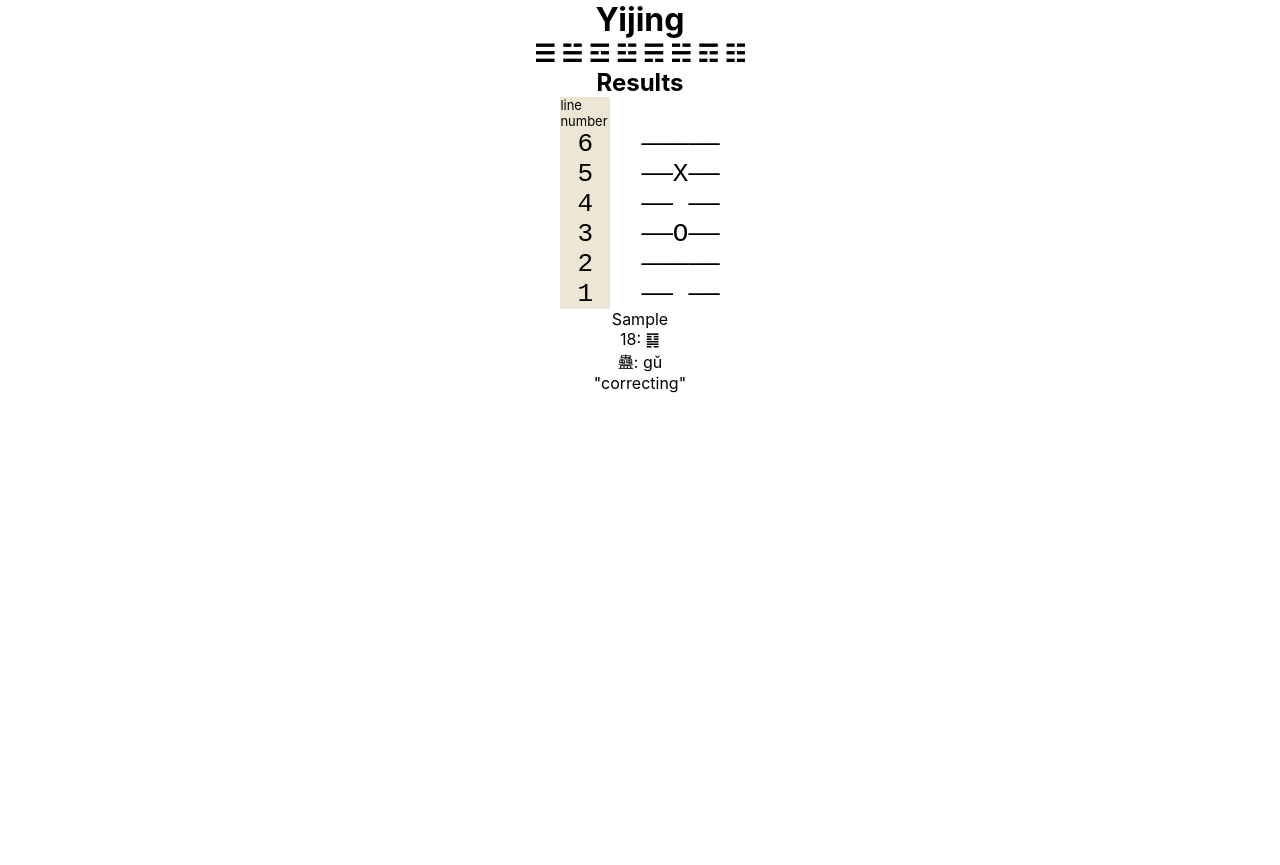
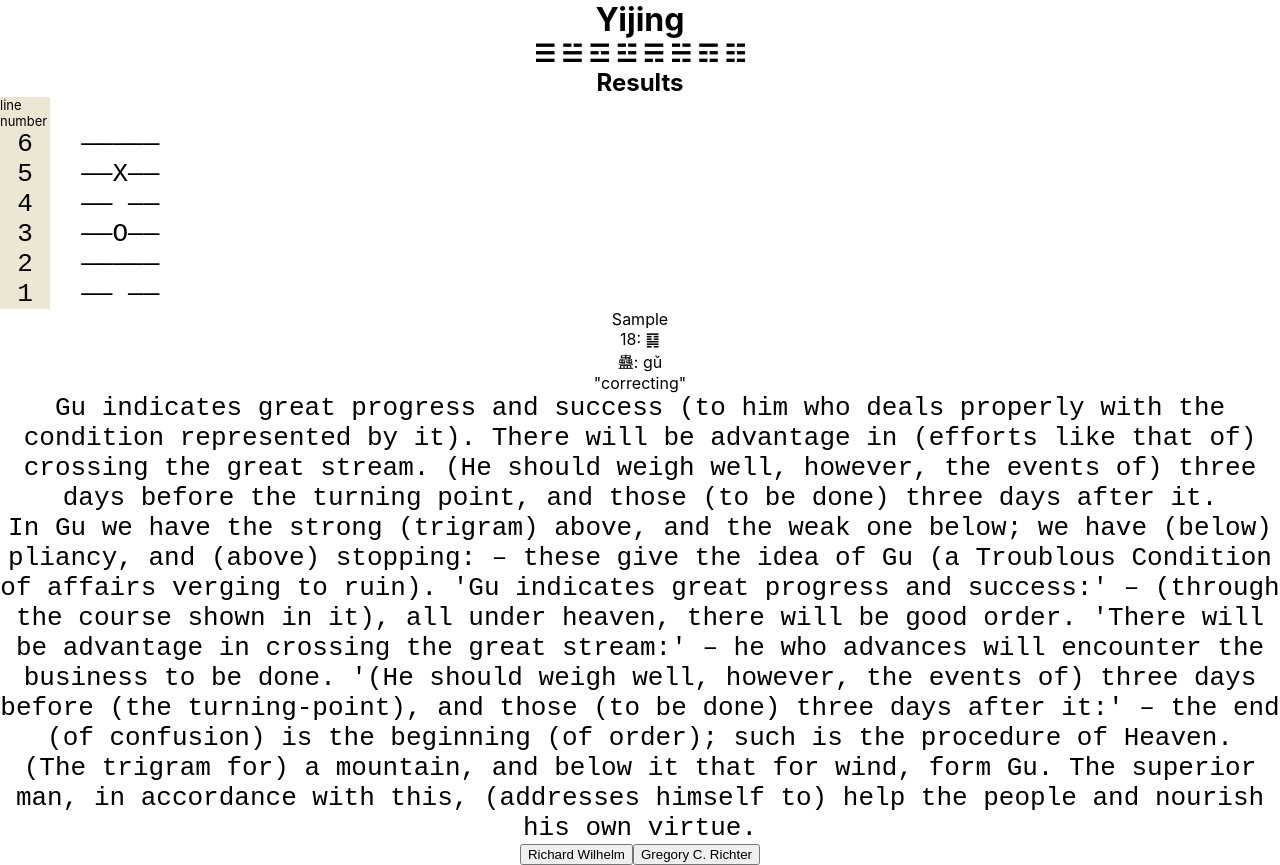
Before and after one commit to jkranak/solo-iching, a React (Create React App) app in the folder client/: page / in a window 1280 px wide. Both pictures are taken after typing "Sample" into the empty fields and a click on the button "Yarrow-Stalk Method". Before the commit the page ends 800 px from the top, so only its background shows below. Built offline with nearby package versions, Linux system fonts and the light colour scheme.

Commit message:
feature: add main translation section and switch translation buttons

```diff
--- a/client/src/components/question.js
+++ b/client/src/components/question.js
@@ -12,16 +12,9 @@ function Question() {
     setQuestion(event.target.value);
   };
 
-  function yarrowSubmit (event) {
+  function handleSubmit (event) {
     event.preventDefault();
-    const divResult = divination('yarrow');
-    setResult(divResult);
-    setIsAsked(true);
-  }
-
-  function coinSubmit (event) {
-    event.preventDefault();
-    const divResult = divination('coin');
+    const divResult = divination(event.target.id);
     setResult(divResult);
     setIsAsked(true);
   }
@@ -34,8 +27,8 @@ function Question() {
       <form>
         <input type="text" name="question" onChange={handleChange} placeholder="Enter your question..." />
         <div>
-          <button onClick={yarrowSubmit}>Yarrow-Stalk Method</button>
-          <button onClick={coinSubmit}>Coin Method</button>
+          <button id="yarrow" onClick={handleSubmit}>Yarrow-Stalk Method</button>
+          <button id="coin" onClick={handleSubmit}>Coin Method</button>
         </div>
       </form>
       </>}
--- a/client/src/components/result.js
+++ b/client/src/components/result.js
@@ -1,10 +1,10 @@
-// import { useState } from 'react';
 import hexdict from '../hexdata/hexdict.json'
 import './result.css';
+import Translation from './translation';
 
 function Result({question, result}) {
+
   const result1 = result[1][0];
-  console.log(result)
 
   function lineRender (num) {
     if (num === 7) return '—————';
@@ -23,7 +23,7 @@ function Result({question, result}) {
         </div>
         <p id="hexagram">
           {result[0].map((el, index) => (
-          <li key={index}><span id="linenums">{6 - index}</span>&nbsp;&nbsp;<div>{lineRender(el)}</div></li>
+          <li key={index}><span id="linenums">{6 - index}</span>&nbsp;&nbsp;<span>{lineRender(el)}</span></li>
         ))}
         </p>
       </div>
@@ -31,7 +31,7 @@ function Result({question, result}) {
       <p>{result1}: <span dangerouslySetInnerHTML={{ __html: hexdict[result1]["hexagram"]}}></span></p>
       <p><span dangerouslySetInnerHTML={{ __html: hexdict[result1]["chinese"]}}></span>: <span>{hexdict[result1]["pinyin"]}</span></p>
       <p>"{hexdict[result1]["english"]}"</p>
-
+      <Translation result={result}/>
     </div>
   );
 }
--- /dev/null
+++ b/client/src/components/translation.js
@@ -0,0 +1,43 @@
+import { useState } from 'react';
+import legge from '../translations/legge.json';
+import richter from '../translations/richter.json';
+import wilhelm from '../translations/wilhelm.json'
+
+function Translation({result}) {
+  const [translation, setTranslation] = useState('legge');
+
+  function handleClick (event) {
+    event.preventDefault();
+    setTranslation(event.target.id);
+  }
+
+  console.log(result)
+
+  return (
+    <div>
+      {translation === 'legge' ?
+      <div>{legge[result[1][0]].main.map((el, index) => (
+          <li key={index}>{el}</li>
+        ))}
+      </div>: translation === 'richter' ?
+      <div>{richter[result[1][0]].main.map((el, index) => (
+        <li key={index}>{el}</li>
+      ))}</div> :
+      <><p>judgment</p>
+      <div>{wilhelm[result[1][0]].judgment.map((el, index) => (
+        <li key={index}>{el}</li>
+      ))}</div>
+      <p>image</p>
+      <div>{wilhelm[result[1][0]].image.map((el, index) => (
+        <li key={index}>{el}</li>
+      ))}</div></>}
+      <div>
+        {translation !== 'legge' ? <button id="legge" onClick={handleClick}>James Legge</button> : <></>}
+        {translation !== 'wilhelm' ? <button id="wilhelm" onClick={handleClick}>Richard Wilhelm</button> : <></>}
+        {translation !== 'richter' ? <button id="richter" onClick={handleClick}>Gregory C. Richter</button> : <></>}
+      </div>
+    </div>
+  );
+}
+
+export default Translation;
--- a/client/src/services/divination.js
+++ b/client/src/services/divination.js
@@ -42,20 +42,20 @@ function hexagram (method) {
       if (divination[i] === 6) {
         divination1 += '8';
         divinationChange += '7';
-        lines.push(6 - i);
+        lines.push(i + 1);
       }
       else if (divination[i] === 9) {
         divination1 += '7';
         divinationChange += '8';
-        lines.push(6 - i);
+        lines.push(i + 1);
       } else {
         divination1 += divination[i].toString();
         divinationChange += divination[i].toString();
       }
     }
-    return [divination.reverse(), [hexNumber[divination1], hexNumber[divinationChange]], lines];
+    return [divination.reverse(), [hexNumber[divination1], hexNumber[divinationChange]], lines, method];
   }
-  return [divination.reverse(), [hexNumber[divination.join('')]]];
+  return [divination.reverse(), [hexNumber[divination.join('')]], [], method];
 }
 
 export default hexagram;
--- a/client/src/translations/richter.json
+++ b/client/src/translations/richter.json
@@ -91,10 +91,10 @@
     "main": [
       "Ignorance.",
       "Let a sacrifice be conducted.",
-      "It was not i who sought the ignorant child.",
+      "It was not I who sought the ignorant child.",
       "It was the ignorant child who sought me.",
-      "When the divination was first conducted, i spoke. To ask twice and thrice shows disrespect.",
-      "When there is disrespect, i do not reveal a favorable omen."
+      "When the divination was first conducted, I spoke. To ask twice and thrice shows disrespect.",
+      "When there is disrespect, I do not reveal a favorable omen."
     ],
     "1": [
       "Ignorance is exposed.",
```
Also changed, not shown: client/src/translations/wilhelm.json.
